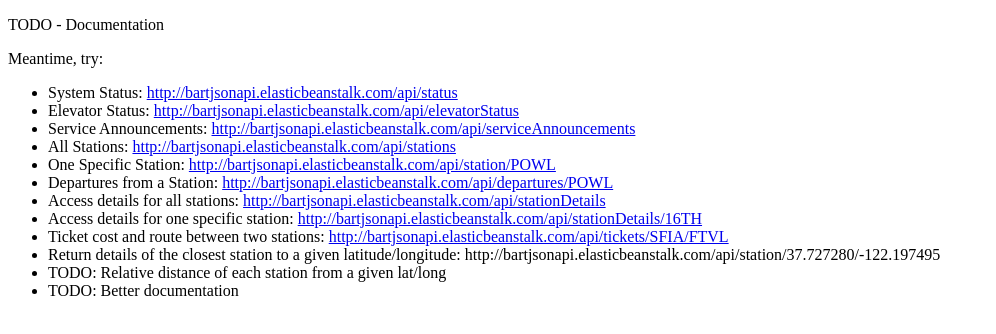
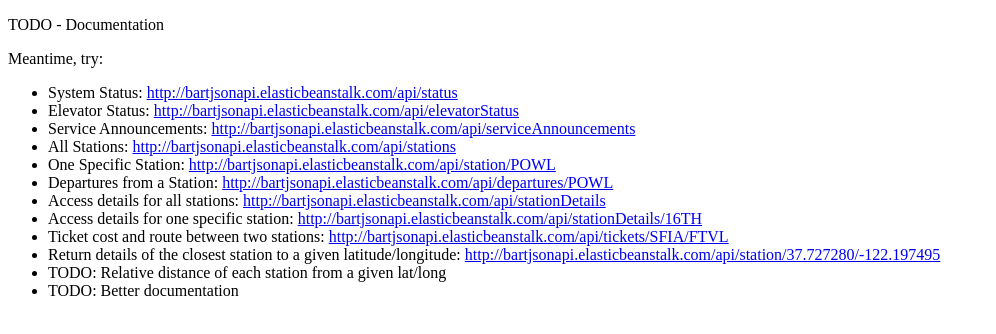
Before and after one commit to simonprickett/bartnodeapi, a website: page html/index.html in a window 1280 px wide. Shown: the whole page, without its empty margins (0-996 px from the left). Drawn offline with Linux system fonts and the light colour scheme.

Commit message:
Fixed link issue.

```diff
--- a/html/index.html
+++ b/html/index.html
@@ -16,7 +16,7 @@
 			<li>Access details for all stations: <a href="http://bartjsonapi.elasticbeanstalk.com/api/stationDetails">http://bartjsonapi.elasticbeanstalk.com/api/stationDetails</a></li>
 			<li>Access details for one specific station: <a href="http://bartjsonapi.elasticbeanstalk.com/api/stationDetails/16TH">http://bartjsonapi.elasticbeanstalk.com/api/stationDetails/16TH</a></li>
 			<li>Ticket cost and route between two stations: <a href="http://bartjsonapi.elasticbeanstalk.com/api/tickets/SFIA/FTVL" target="_blank">http://bartjsonapi.elasticbeanstalk.com/api/tickets/SFIA/FTVL</a></li>
-			<li>Return details of the closest station to a given latitude/longitude: <a href="http://bartjsonapi.elasticbeanstalk.com/api/station/37.727280/-122.197495"></a>http://bartjsonapi.elasticbeanstalk.com/api/station/37.727280/-122.197495</li>
+			<li>Return details of the closest station to a given latitude/longitude: <a href="http://bartjsonapi.elasticbeanstalk.com/api/station/37.727280/-122.197495">http://bartjsonapi.elasticbeanstalk.com/api/station/37.727280/-122.197495</a></li>
 			<li>TODO: Relative distance of each station from a given lat/long</li>
 			<li>TODO: Better documentation</li>
 	</body>
```
